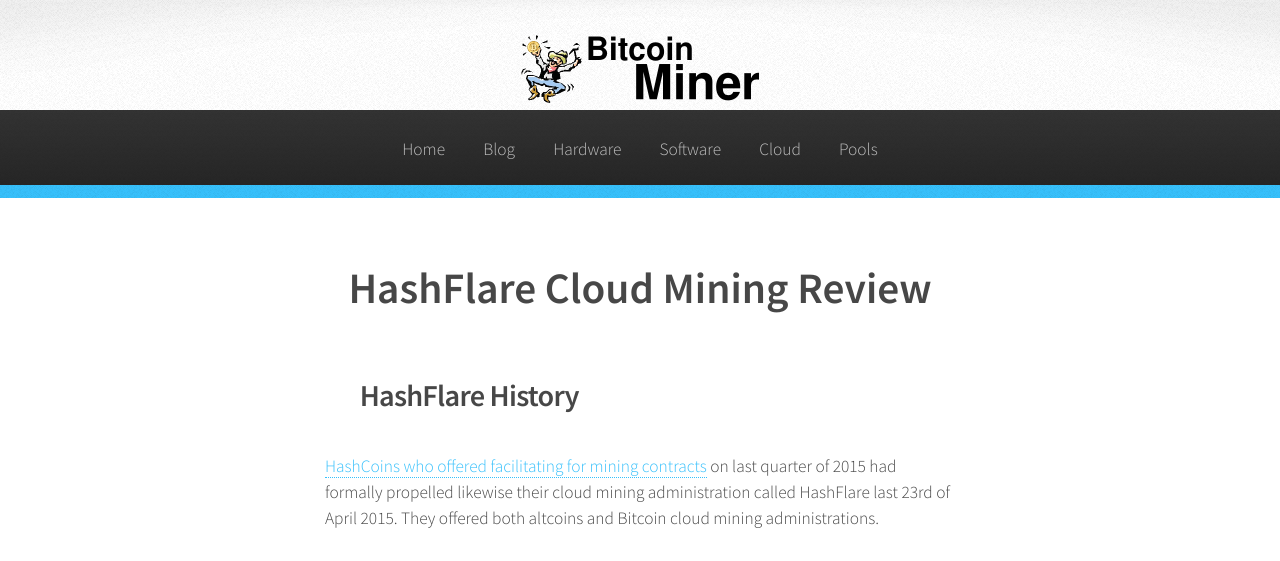
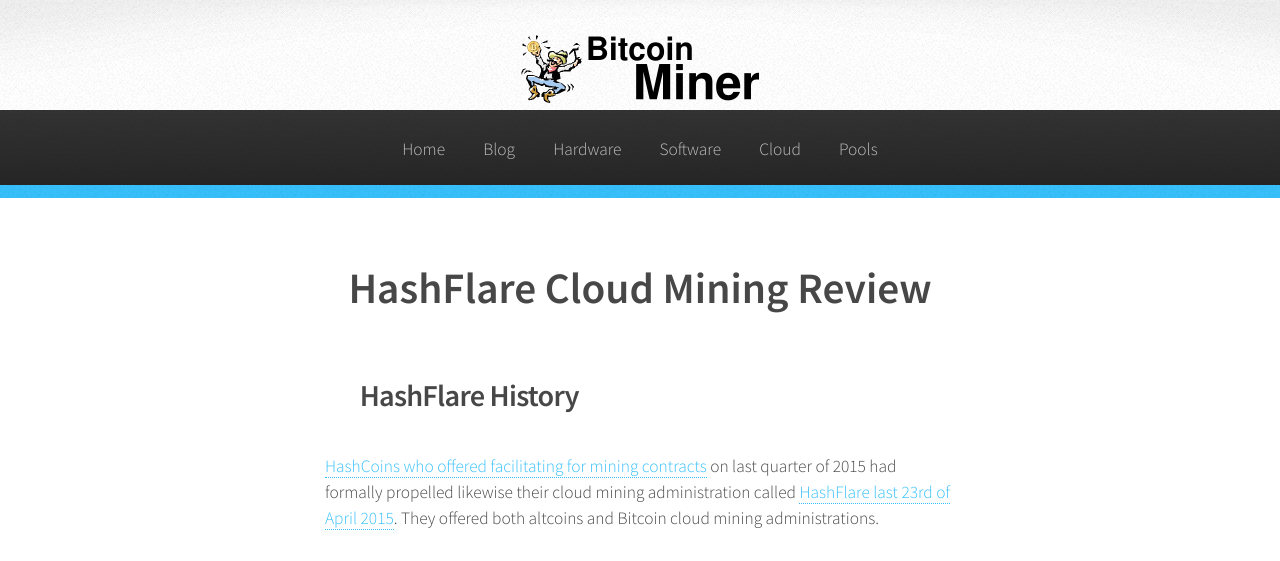
Before and after one commit to kripikroli/bitcoinminersnet_buhat, a Jekyll site: the page built from _posts/2017-03-13-hashflare-cloud-mining-review.md, in a window 1280 px wide and 900 px high, cut to the strip 0-561 px from the top of the window. Built offline with Jekyll 4.4.1, drawn with Linux system fonts in a browser that asks for light colours; part of the change alters nothing that is shown; some of the changed text lies outside the part shown.

```diff
--- a/_posts/2017-03-13-hashflare-cloud-mining-review.md
+++ b/_posts/2017-03-13-hashflare-cloud-mining-review.md
@@ -16,7 +16,7 @@ toc:
 
 <h2 id="history">HashFlare History</h2>
 
-<p><a href="/usb-bitcoin-miner/">HashCoins who offered facilitating for mining contracts</a> on last quarter of 2015 had formally propelled likewise their cloud mining administration called HashFlare last 23rd of April 2015. They offered both altcoins and Bitcoin cloud mining administrations. </p>
+<p><a href="/usb-bitcoin-miner/">HashCoins who offered facilitating for mining contracts</a> on last quarter of 2015 had formally propelled likewise their cloud mining administration called <a href="http://geni.us/hashflare">HashFlare last 23rd of April 2015</a>. They offered both altcoins and Bitcoin cloud mining administrations. </p>
 
 {% include page-toc.html %}
 
@@ -65,5 +65,3 @@ toc:
 <h2 id="conclusion">Conclusion</h2>
 
 <p>HashFlare won't not be the best cloud mining organization to trust with and their cost may not be fine contrast with others, they do have a <a href="/pools/">lower support cost and an exceptionally</a> strong reward on referrals which edges them from others. </p>
-
-<p>Feel Free to use my referral link to sign up for <a href="http://geni.us/hashflare">HashFlare’s Cloud Mining Service!</a></p>
```
